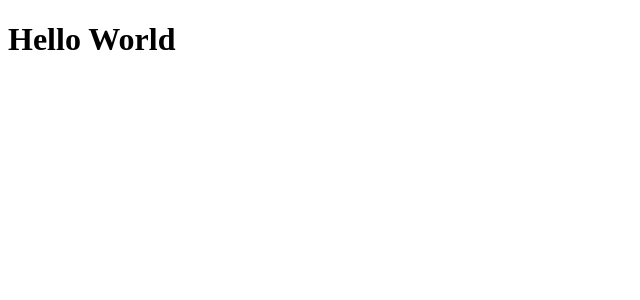
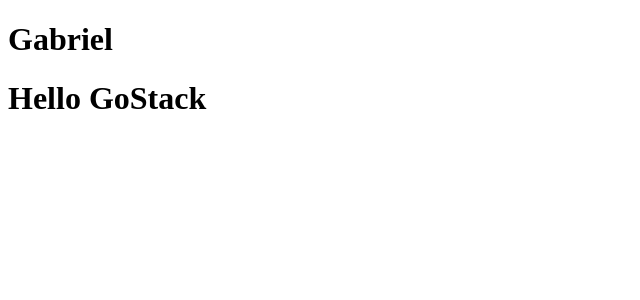
Before and after one commit to gbllopes/frontend-bootcamp11, a React app: page / in a window 1280 px wide. Shown: the top 300 px of the page, without its empty margins (0-640 px from the left). Built offline with nearby package versions, Linux system fonts and the light colour scheme.

Commit message:
✨ Adiciona Componente header ao projeto.

```diff
--- a/src/App.js
+++ b/src/App.js
@@ -1,7 +1,13 @@
 import React from "react";
+import Header from "./components/Header";
 
 function App() {
-  return <h1>Hello World</h1>;
+  return (
+    <>
+      <Header name="Gabriel" />
+      <h1>Hello GoStack</h1>
+    </>
+  );
 }
 
 export default App;
--- /dev/null
+++ b/src/components/Header.js
@@ -0,0 +1,9 @@
+import React from "react";
+
+export default function Header(props) {
+  return (
+    <header>
+      <h1>{props.name}</h1>
+    </header>
+  );
+}
```
